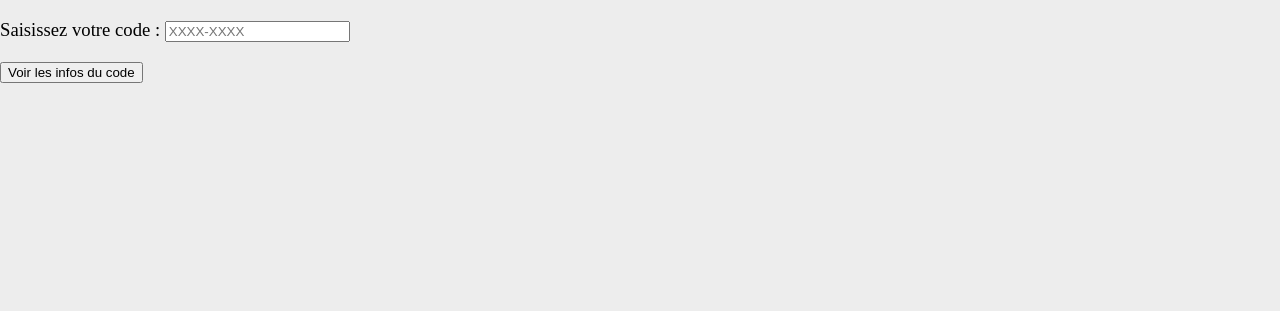
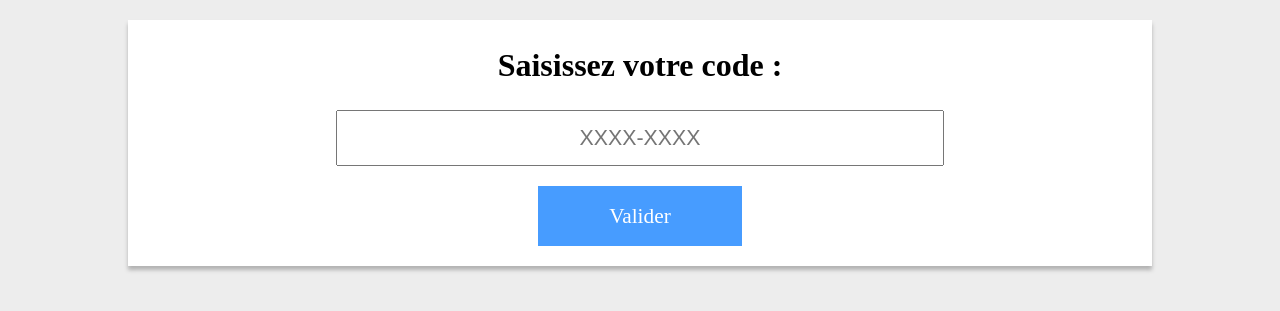
Before and after one commit to DroVz/SitePiscineRennes, a PHP site: template site/view/v_verif.php in a window 1280 px wide. Shown: the part 80-391 px from the top of the page. Run offline with PHP 8.4, Linux system fonts and the light colour scheme; the template is opened without the code that fills it, so the values that code supplies are empty.

Commit message:
CheckPoint

```diff
--- a/site/view/script.js
+++ b/site/view/script.js
@@ -1,7 +1,7 @@
 function PiscineClickEvent (picture) {
 
-    console.log(picture.getAttribute("value"));
     let listPictureValue = picture.getAttribute("value").split("*");
+    let otherPictures =  document.getElementsByClassName("SwimmingPool--Img");
 
     let SwimmingPoolTitle = document.getElementById("FocusSwimmingPool--Title");
     let SwimmingPoolAddress= document.getElementById("FocusSwimmingPool--Address");
@@ -13,5 +13,12 @@ function PiscineClickEvent (picture) {
     SwimmingPoolDescriptif.innerHTML = listPictureValue[2];
     SwimmingPoolMap.setAttribute("src",listPictureValue[3]);
 
+    Array.from(otherPictures).forEach(element => {
+        console.log(element)
+        element.style.opacity = 0.5;
+    });
+
+    picture.style.opacity = 1.0;
+
     SwimmingPoolMap.scrollIntoView({behavior:'smooth'})
 }
--- a/site/view/style.css
+++ b/site/view/style.css
@@ -7,9 +7,12 @@ body {
 /* Taille Police */
 h1 {
     font-size: 28pt;
+
 }
 h2 {
+    font-family:'Istok Web';
     font-size: 24pt;
+
 }
 p {
     font-size: 14pt;
@@ -72,20 +75,20 @@ nav .StyleButton:hover {
     justify-content: center;
     flex-wrap: wrap;
 }
-.SelectSwimmingPool img {
+.SelectSwimmingPool .SwimmingPool--Img {
     width: 30%;
     margin: 40px;
-    opacity: 50%;
+    opacity: 100%;
     box-shadow: 0px 4px 4px rgba(0, 0, 0, 0.25);
 }
-.SelectSwimmingPool img:hover{
-    opacity: 100%;
+.SelectSwimmingPool .SwimmingPool--Img:hover{
+    box-shadow: 0px 8px 8px rgba(0, 0, 0, 0.25);
     transition: 500ms;
 }
 
-/* Bot */
+/* FocusSwimmingPool */
 .FocusSwimmingPool {
-    background-color: #FFFFFF;
+    background-color: #ffffff;
     display: flex;
     flex-direction: column;
 
@@ -98,12 +101,12 @@ nav .StyleButton:hover {
 
     box-shadow: 0px 4px 4px rgba(0, 0, 0, 0.25);
 }
-/* Title */
+
 .FocusSwimmingPool h1{
     border-bottom: solid 1px #000000;
     text-align: center;
 }
-/* Information Card */
+
 .FocusSwimmingPool div {
     display: flex;
     width: 100%;
@@ -119,3 +122,49 @@ nav .StyleButton:hover {
     width: 40%;
     border-left: solid 1px #000000;
 }
+
+/*CheckCodeSwimmingPool */
+.CheckCodeSwimmingPool {
+
+    background-color: #ffffff;
+    display: flex;
+    flex-direction: column;
+    align-items: center;
+    width: 80%;
+
+    margin-top: 20px;
+    margin-left: 10%;
+    margin-bottom: 10%;
+    padding-bottom: 20px;
+
+    box-shadow: 0px 4px 4px rgba(0, 0, 0, 0.25);
+
+}
+.CheckCodeSwimmingPool h2 {
+    text-align: center;
+}
+
+.CheckCodeSwimmingPool input {
+    width: 600px;
+    height: 50px;
+
+    text-align: center;
+    font-size: 16pt;
+}
+
+.CheckCodeSwimmingPool button {
+    margin-top: 20px;
+    width: 20%;
+    height: 60px;
+
+    color: #ffffff;
+    background-color: #479CFF;
+    border: solid 1px #479CFF;
+
+    font-family:'Istok Web';
+    font-size: 16pt;
+}
+.CheckCodeSwimmingPool button:hover {
+    color: #479CFF;
+    background-color: #FFFFFF;
+}
--- a/site/view/v_verif.php
+++ b/site/view/v_verif.php
@@ -1,17 +1,16 @@
 <?php $title = "Vérification de code"; ?>
-
 <?php ob_start(); ?>
 
 <main>
-    <form method="POST" action="index.php?action=verif&step=info">
-        <p>
-            <label for="code">Saisissez votre code :</label>
-            <input type="text" name="code" id="code" maxlength=9 placeholder="XXXX-XXXX"/>
-        </p>
-        <p>
-            <input type="submit" value="Voir les infos du code" />
-        </p>
-    </form>
+<form method="POST" action="index.php?action=verif&step=info">
+    <div class="CheckCodeSwimmingPool">
+        <article>
+                <h2>Saisissez votre code :</h2>
+                <input type="text" name="code" id="code" maxlength=9 placeholder="XXXX-XXXX"/>
+        </article>
+        <button type="submit" >Valider</button>
+    </div>
+</form>
 </main>
 
 <?php $content = ob_get_clean(); ?>
```
Also changed, not shown: site/controllers/PiscineController.php (deleted, +0 -27 lines), site/controllers/c_accueil.php (+0 -8 lines), site/view/style/style.css (deleted, +0 -67 lines), site/view/v_accueil.php (+1 -21 lines).
